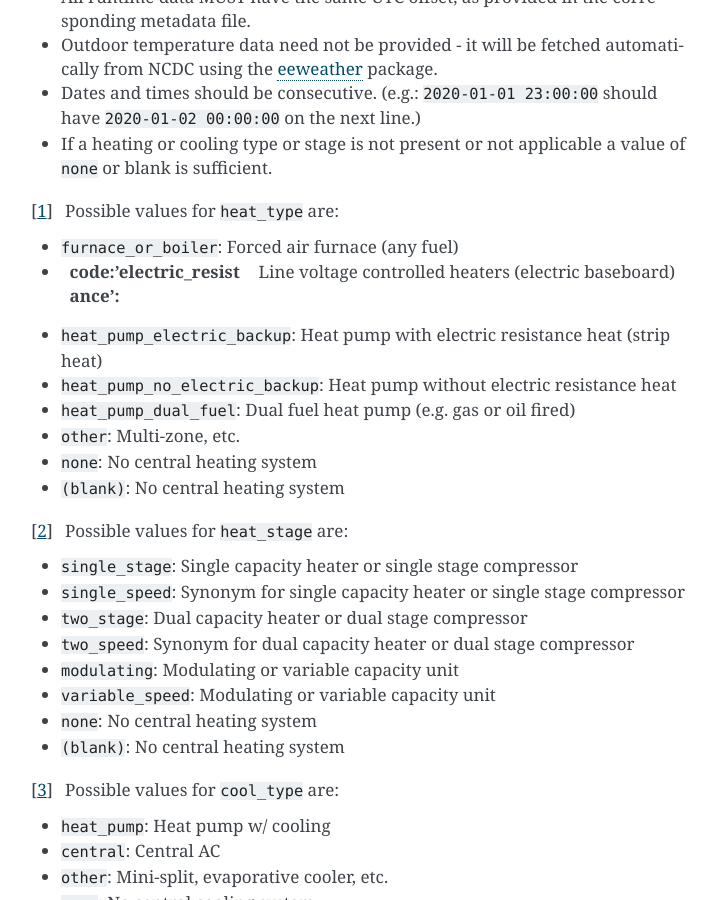
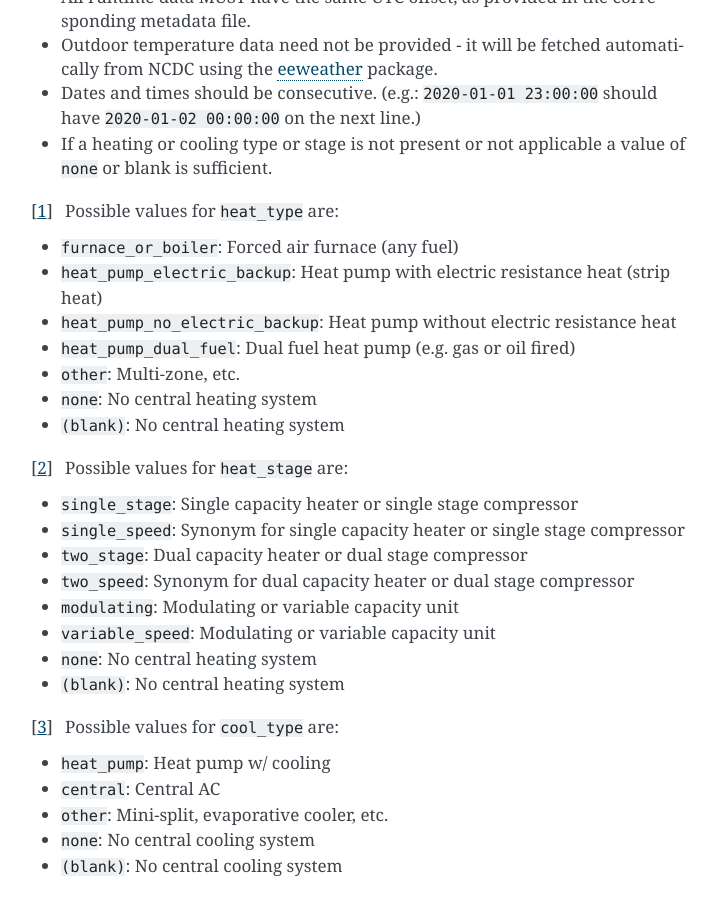
Before and after one commit to EPAENERGYSTAR/epathermostat, a Sphinx documentation site: the page built from docs/data_files.rst, in a window 1280 px wide and 900 px high, scrolled down 2465 px. Shown: the whole window, without its empty margins (389-1107 px from the left). Built offline with Sphinx 7.4.7, drawn with Linux system fonts in a browser that asks for light colours.

Commit message:
Fixing typo, removing electric baseboard from documentation

```diff
--- a/docs/data_files.rst
+++ b/docs/data_files.rst
@@ -82,7 +82,6 @@ Name                         Data Format                      Units   Descriptio
 .. [#] Possible values for :code:`heat_type` are:
 
     - :code:`furnace_or_boiler`: Forced air furnace (any fuel)
-    - :code:'electric_resistance': Line voltage controlled heaters (electric baseboard)
     - :code:`heat_pump_electric_backup`: Heat pump with electric resistance heat (strip heat)
     - :code:`heat_pump_no_electric_backup`: Heat pump without electric resistance heat
     - :code:`heat_pump_dual_fuel`: Dual fuel heat pump (e.g. gas or oil fired)
```
